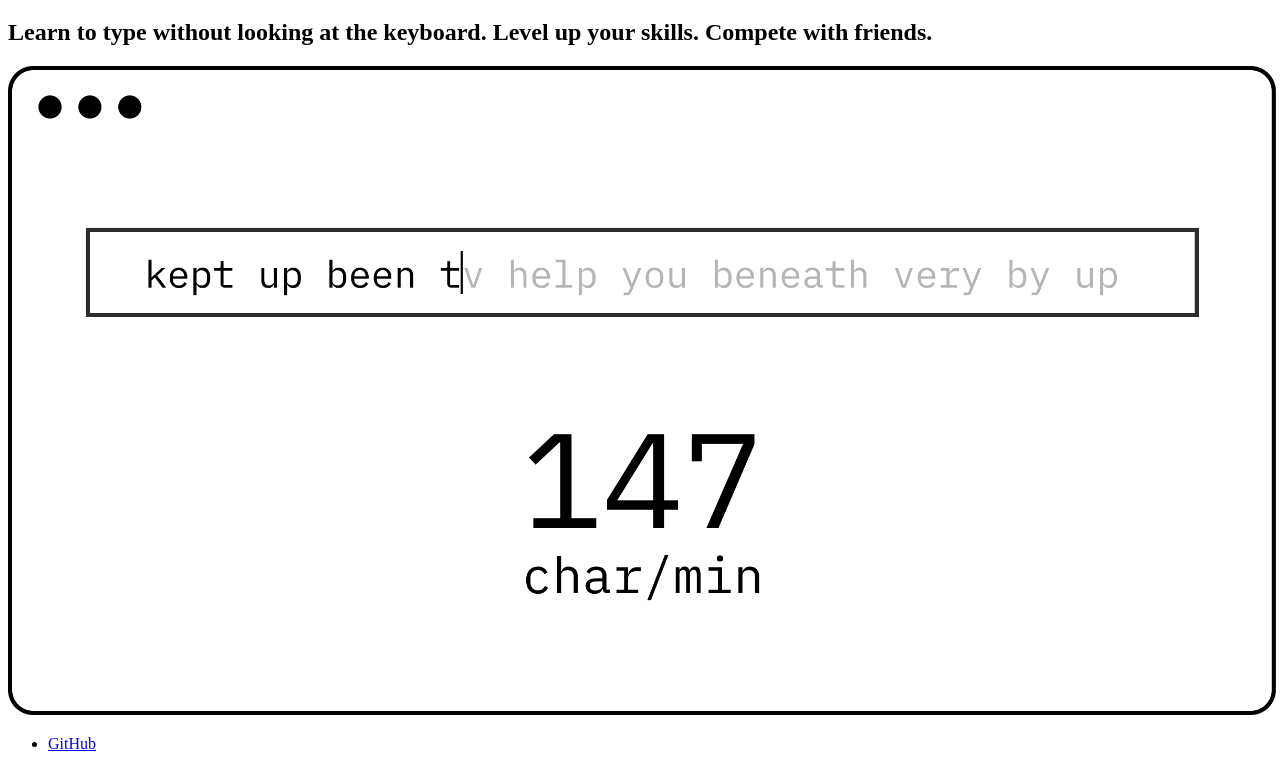
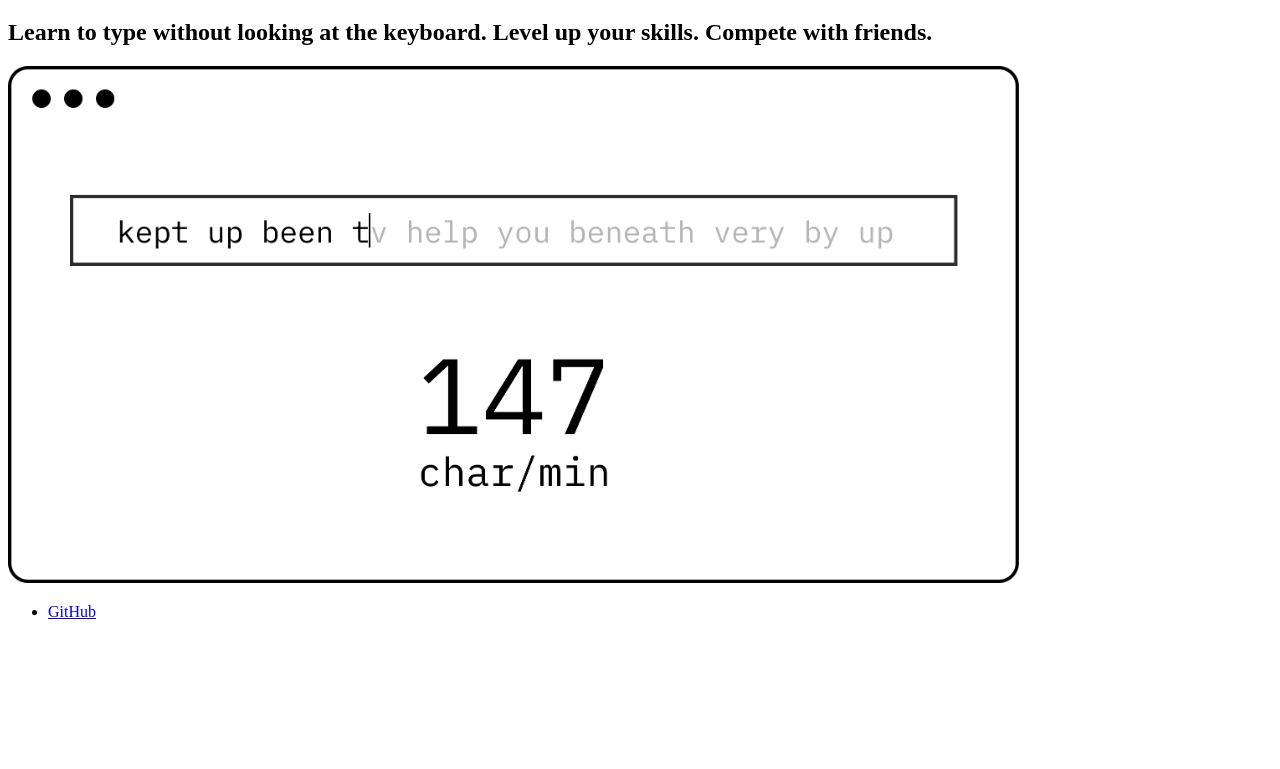
Before and after one commit to K0R0BKIN/TYPE, a plain HTML site: page index.html in a window 1280 px wide. Shown: the part 61-830 px from the top of the page. After the commit the page ends 800 px from the top, so only its background shows below. Drawn offline with Linux system fonts and the light colour scheme.

Commit message:
update hero image size

```diff
--- a/index.html
+++ b/index.html
@@ -8,7 +8,7 @@
   <body>
     <h1>Learn to type. With all 10 fingers.</h1>
     <h2>Learn to type without looking at the keyboard. Level up your skills. Compete with friends.</h2>
-    <img src="/images/hero-image.png" alt="" width="1268"/>
+    <img src="/images/hero-image.png" alt="" width="80%"/>
   </body>
   <footer>
     <ul>
```
